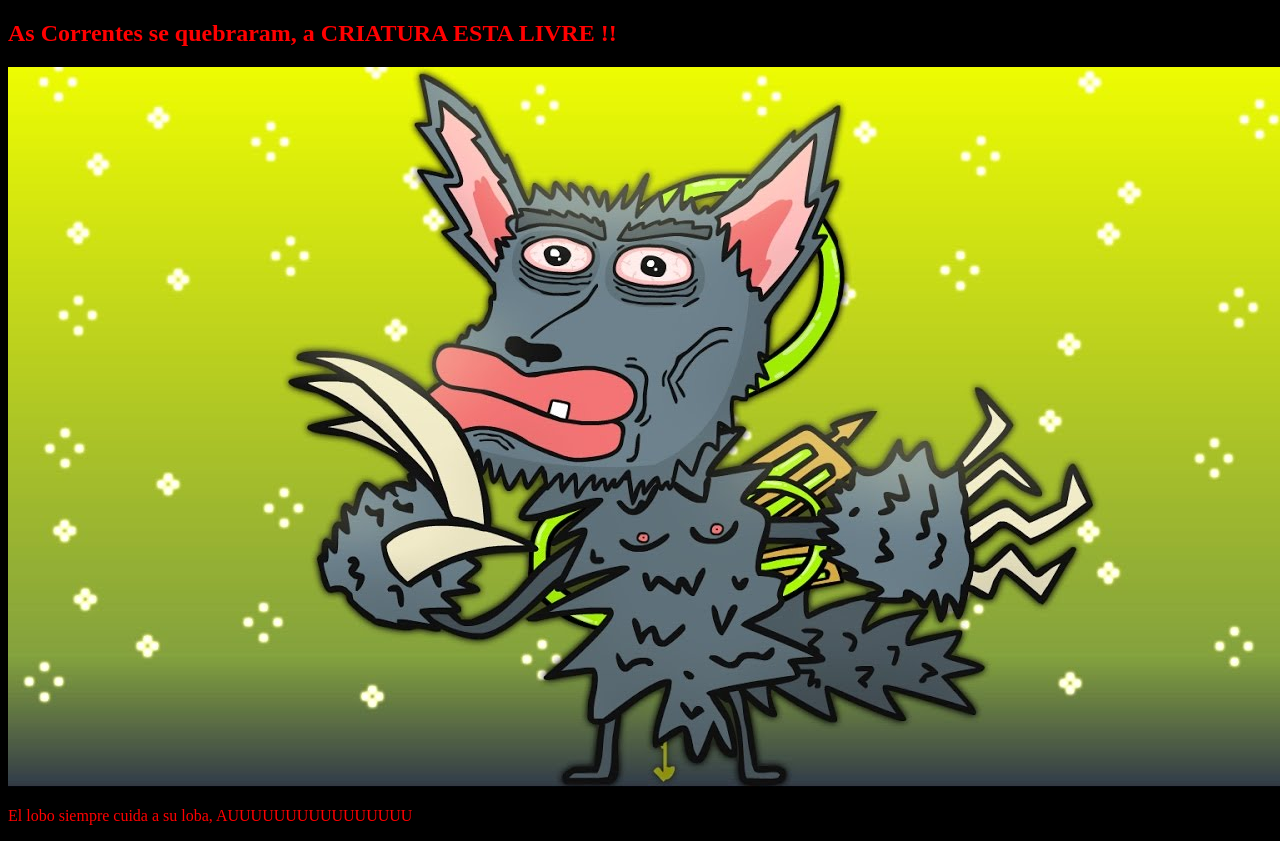
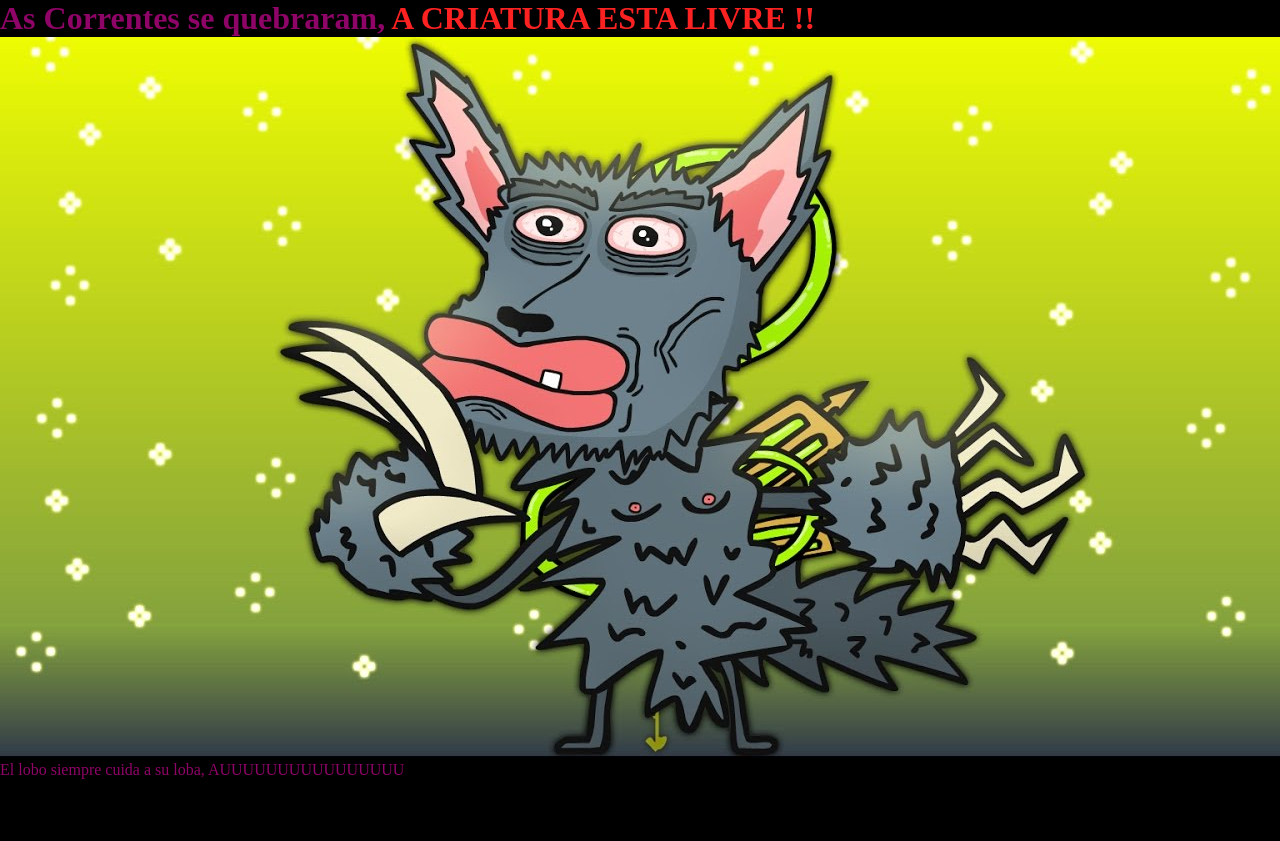
Before and after one commit to atairhubler/Portifolio, a plain HTML site: page index.html in a window 1280 px wide. After the commit the page ends 800 px from the top, so only its background shows below. Drawn offline with Linux system fonts and the light colour scheme.

Commit message:
Atualização do portifólio

```diff
--- a/index.html
+++ b/index.html
@@ -7,9 +7,11 @@
     <link rel="stylesheet" href="style.css">
 </head>
 <body>
-    <h2>As Correntes se quebraram, a CRIATURA ESTA LIVRE !!</h2>
+    <main>
+
+    <h1>As Correntes se quebraram, <strong class="título-destaque"> A CRIATURA ESTA LIVRE !!</strong></h1>
     <img src="Warwick_Crazy.jpg">
     <p>El lobo siempre cuida a su loba, AUUUUUUUUUUUUUUUU</p>
-
+</main>
 </body>
 </html>
--- a/style.css
+++ b/style.css
@@ -1,4 +1,13 @@
+*{
+    margin: 0;
+    padding: 0;
+}
+
 body {
     background-color: black;
-    color: red;
+    color: rgba(255, 7, 185, 0.558);
 }
+
+.título-destaque {
+    color: #fd2222;
+}
```
